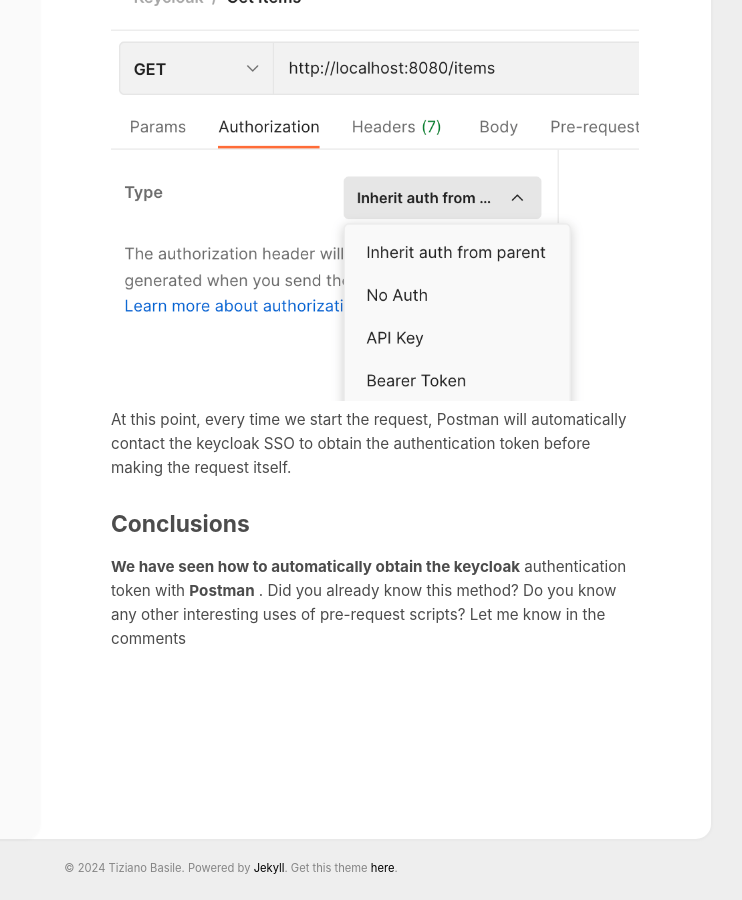
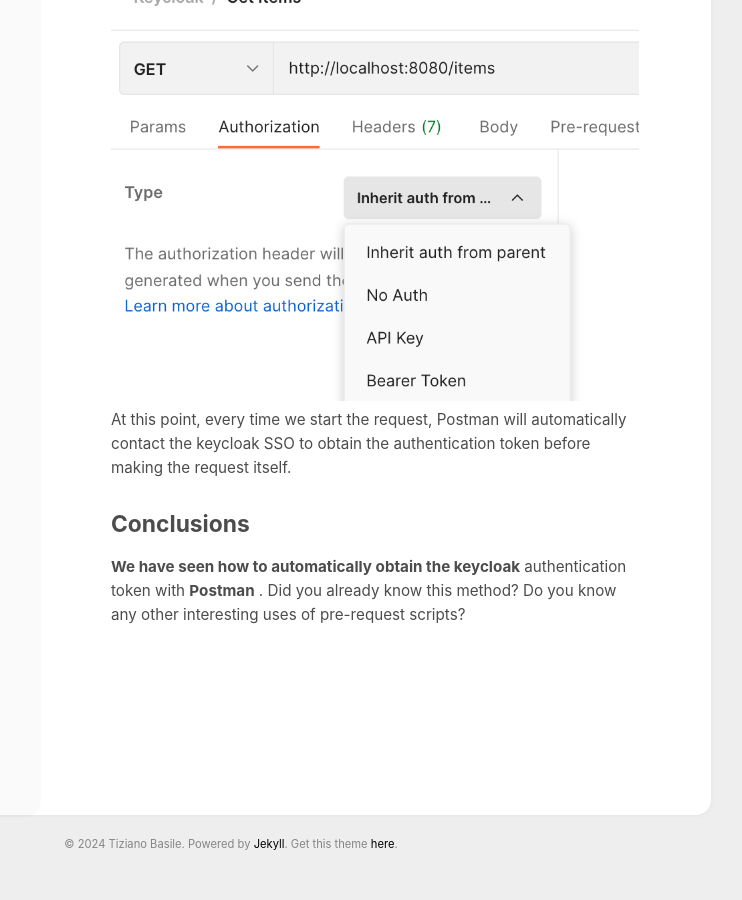
Before and after one commit to basteez/basteez.github.io, a Jekyll site: the page built from _posts/2024-08-19-postman-keycloak-how-to-automatically-get-auth-token.md, in a window 1280 px wide and 900 px high, scrolled down 3152 px. Shown: the whole window, without its empty margins (409-1151 px from the left). Built offline with Jekyll 4.4.1, drawn with Linux system fonts in a browser that asks for light colours; after the commit the page ends 4028 px from its top, so only the background shows below that.

Commit message:
post fix

```diff
--- a/_posts/2024-08-19-postman-keycloak-how-to-automatically-get-auth-token.md
+++ b/_posts/2024-08-19-postman-keycloak-how-to-automatically-get-auth-token.md
@@ -72,4 +72,4 @@
 
 ## Conclusions
 
-**We have seen how to automatically obtain the keycloak** authentication token with **Postman** . Did you already know this method? Do you know any other interesting uses of pre-request scripts? Let me know in the comments
+**We have seen how to automatically obtain the keycloak** authentication token with **Postman** . Did you already know this method? Do you know any other interesting uses of pre-request scripts?
```
